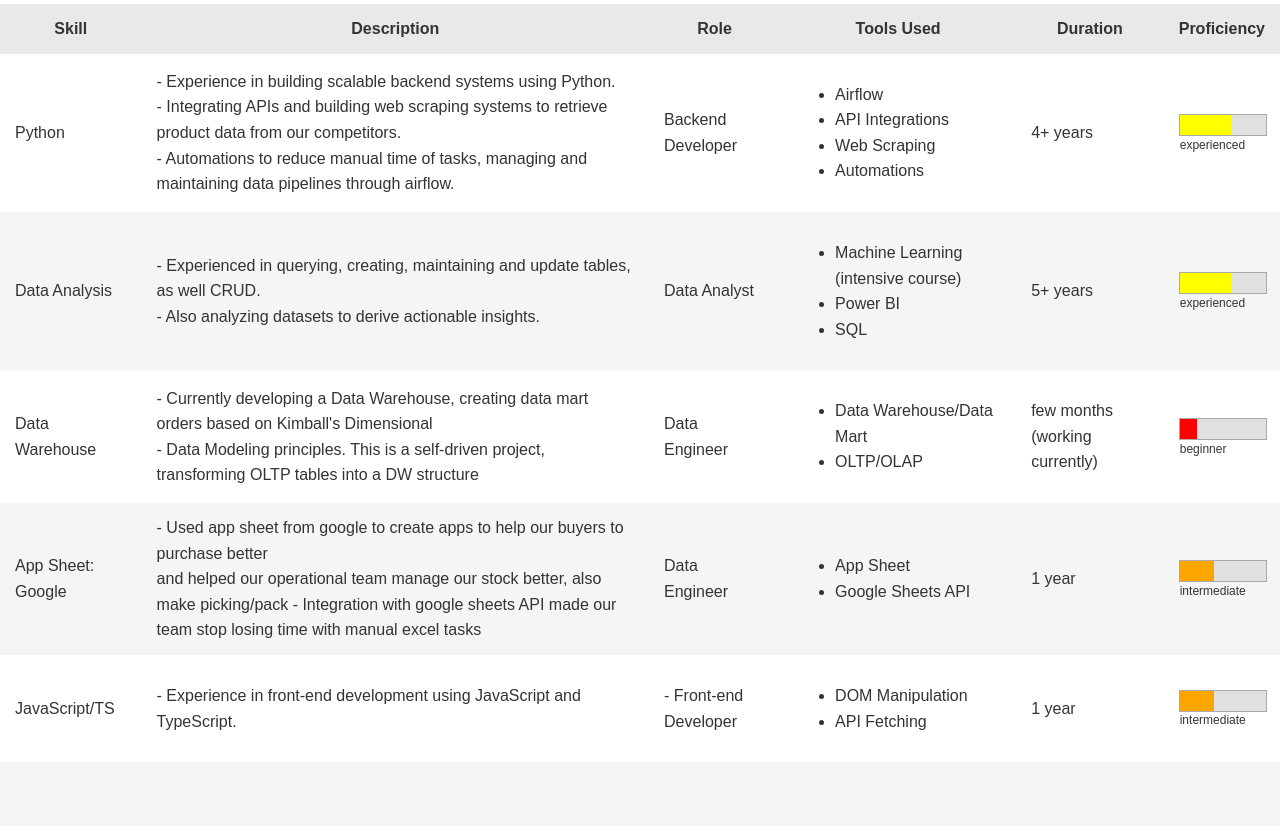
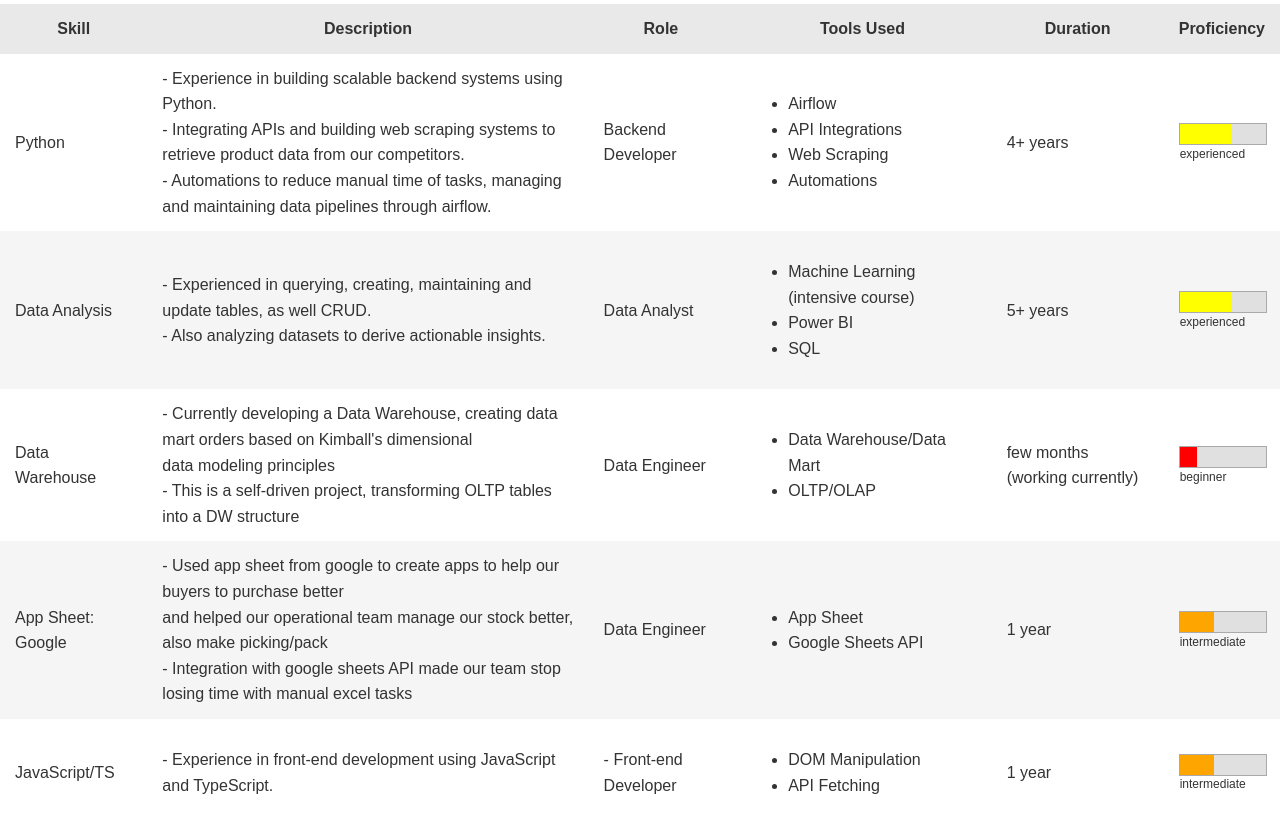
Before and after one commit to renancatan/portfolio, a plain HTML site: page skills.html in a window 1280 px wide. Shown: the part 242-1068 px from the top of the page. Before the commit the page ends 1004 px from the top, so only its background shows below. Drawn offline with Linux system fonts and the light colour scheme.

Commit message:
adding breaking for text descriptions

```diff
--- a/skills.html
+++ b/skills.html
@@ -75,8 +75,9 @@
         <!-- Data Warehouse / Data Mart -->
         <tr>
             <td>Data Warehouse</td>
-            <td>- Currently developing a Data Warehouse, creating data mart orders based on Kimball's Dimensional <br>
-                - Data Modeling principles. This is a self-driven project, transforming OLTP tables into a DW structure
+            <td>- Currently developing a Data Warehouse, creating data mart orders based on Kimball's dimensional
+                <br>data modeling principles<br>
+                - This is a self-driven project, transforming OLTP tables into a DW structure
             </td>
             <td>Data Engineer</td>
             <td>
@@ -95,7 +96,7 @@
         <tr>
             <td>App Sheet: Google</td>
             <td>- Used app sheet from google to create apps to help our buyers to purchase better <br>
-                  and helped our operational team manage our stock better, also make picking/pack
+                  and helped our operational team manage our stock better, also make picking/pack  <br>
                 - Integration with google sheets API made our team stop losing time with manual excel tasks
             </td>
             <td>Data Engineer</td>
```
